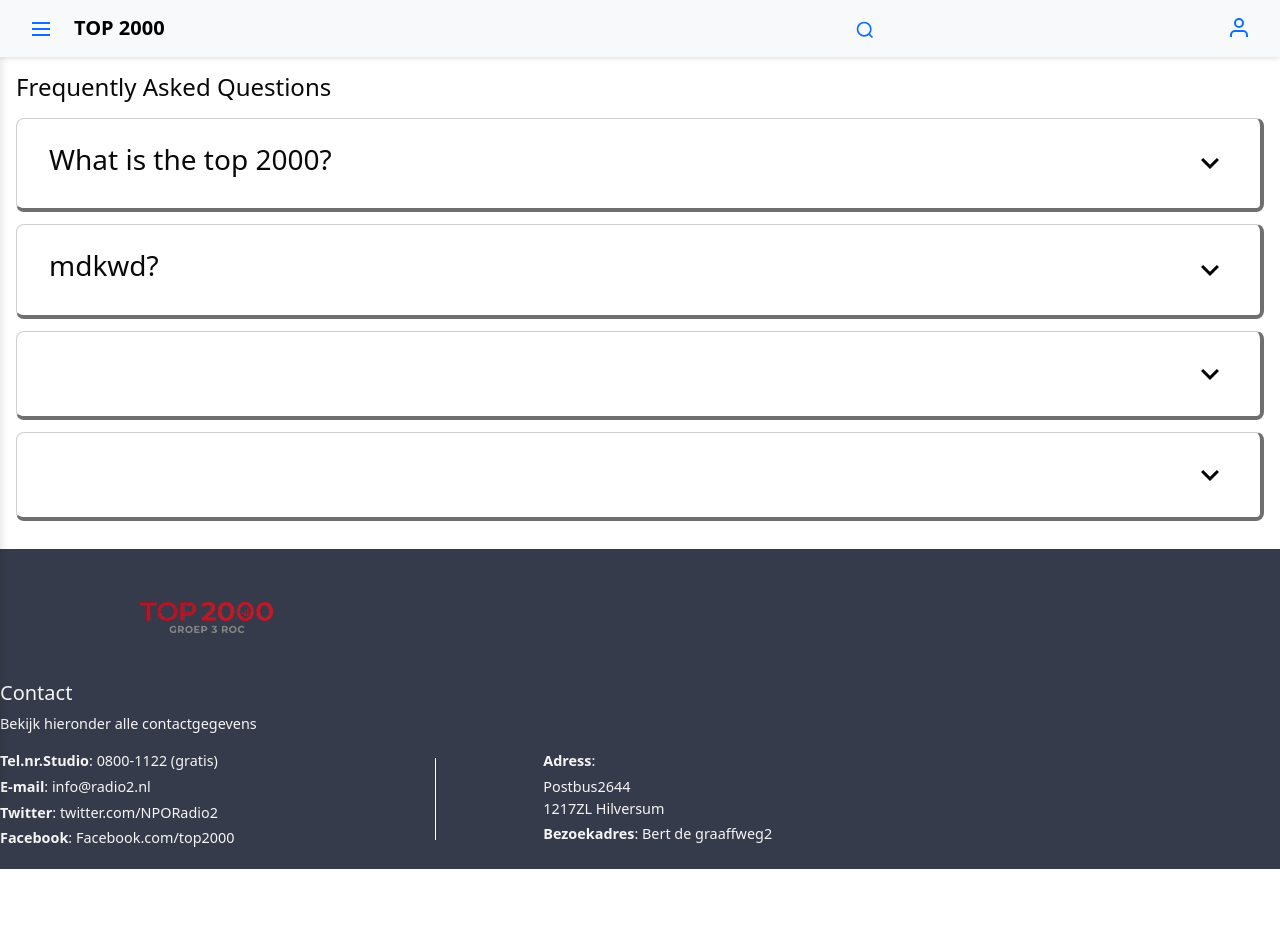
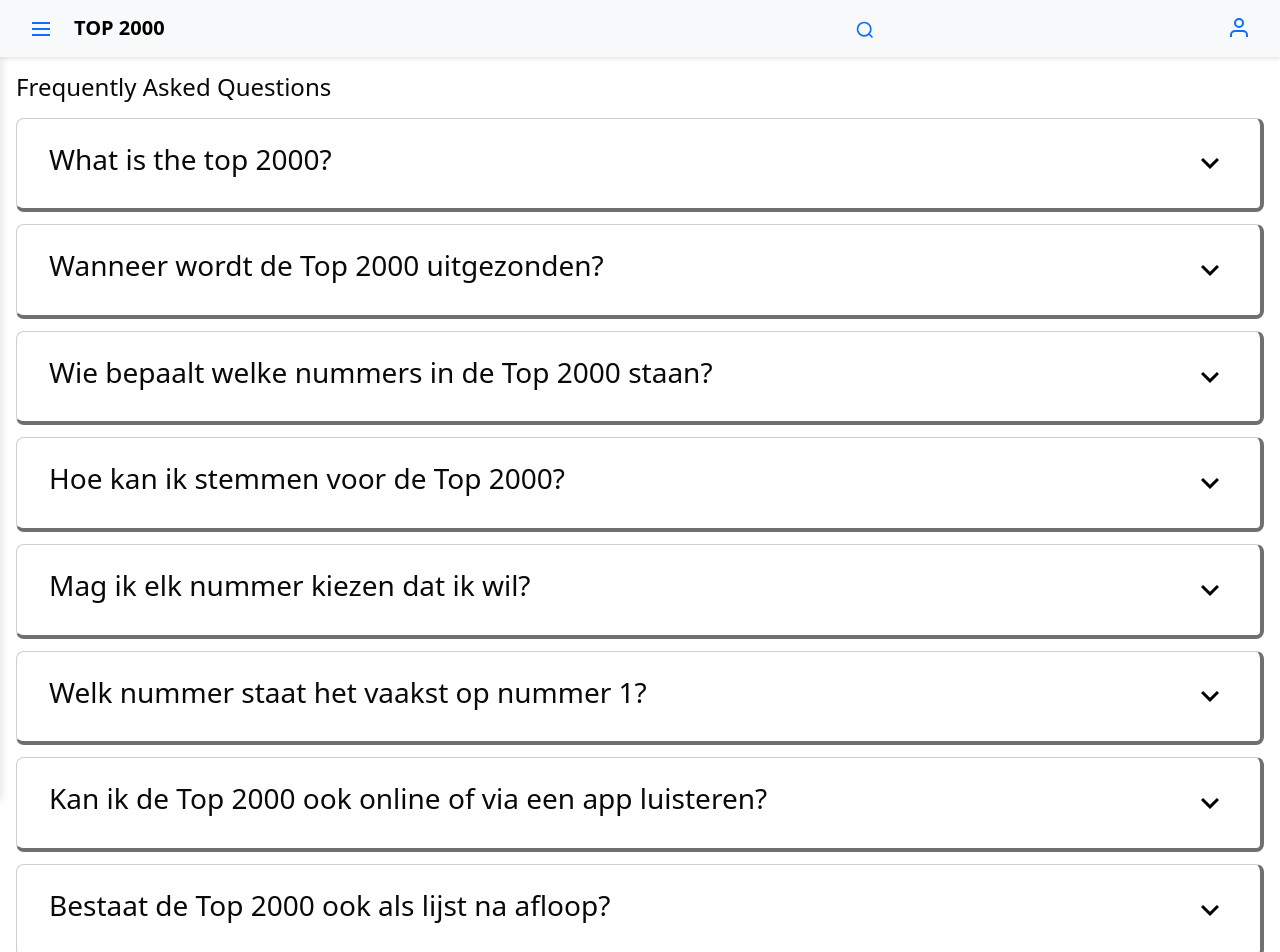
Before and after one commit to ROCvanTwente/project-top2000-frontend-groep-3-top-2000, a React (Vite) app in the folder frontend/: page /FAQ in a window 1280 px wide. Shown: the top 952 px of the page. Before the commit the page ends 869 px from the top, so only its background shows below. Built offline with nearby package versions, Linux system fonts and the light colour scheme.

Commit message:
extra questions added to the FAQ page

```diff
--- a/frontend/src/pages/FAQ.jsx
+++ b/frontend/src/pages/FAQ.jsx
@@ -19,11 +19,33 @@
                 answer="the top 2000 is a music event which ranks the 2000 most popular songs as voted by the public."
                 />
                 <Faq
-                question="mdkwd?"
-                answer="mdkvmdk"
+                question="Wanneer wordt de Top 2000 uitgezonden?"
+                answer="De Top 2000 wordt elk jaar uitgezonden van 25 december tot en met 31 december, 24 uur per dag."
                 />
-                <Faq />
-                <Faq />
+                <Faq
+                question="Wie bepaalt welke nummers in de Top 2000 staan?"
+                answer="De lijst wordt volledig bepaald door het publiek. Iedereen kan tijdens de stemweek zijn of haar favoriete nummers insturen."
+                />
+                <Faq
+                question="Hoe kan ik stemmen voor de Top 2000?"
+                answer="Stemmen kan online via de website van NPO Radio 2 tijdens de officiële stemperiode, meestal begin december."
+                />
+                <Faq
+                question="Mag ik elk nummer kiezen dat ik wil?"
+                answer="Ja, je mag vrijwel elk nummer insturen, zolang het officieel is uitgebracht. Je kunt kiezen uit een suggestielijst of zelf een nummer toevoegen."
+                />
+                <Faq
+                question="Welk nummer staat het vaakst op nummer 1?"
+                answer="Bohemian Rhapsody van Queen staat het vaakst op nummer 1 in de geschiedenis van de Top 2000."
+                />
+                <Faq
+                question="Kan ik de Top 2000 ook online of via een app luisteren?"
+                answer="Ja, de Top 2000 is te beluisteren via NPO Radio 2, de NPO Luister-app en via diverse online streams."
+                />
+                <Faq
+                question="Bestaat de Top 2000 ook als lijst na afloop?"
+                answer="Ja, na de uitzending is de volledige lijst online terug te vinden, inclusief statistieken, artiestenoverzichten en jaartallen."
+                />
             </main>
             <Footer />
         </div>
```
Also changed, not shown: frontend/src/components/faq.jsx (+0 -41 lines).
